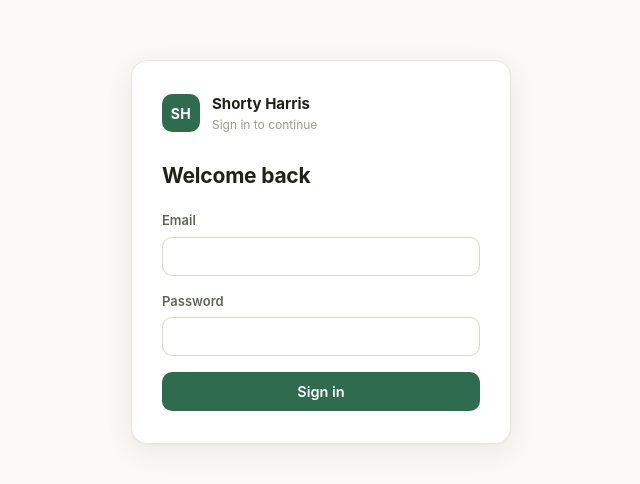
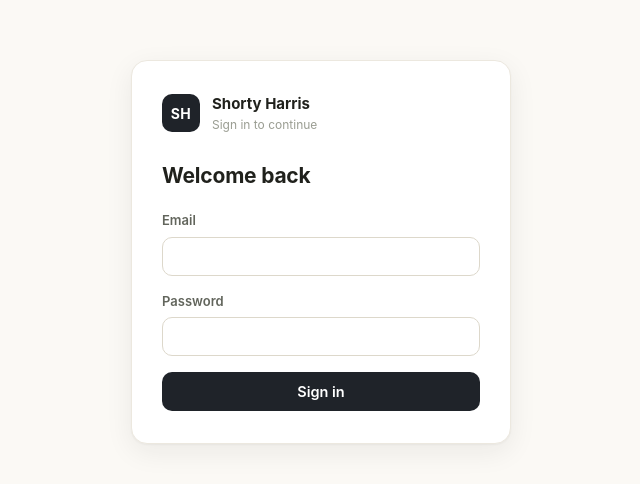
Before and after one commit to ShortyHarris/shorty-harris, a React (Vite) app in the folder app/: page /login in a window 1280 px wide. Shown: the part 148-632 px from the top of the page, without its empty margins (319-959 px from the left). Built offline with nearby package versions, Linux system fonts and the light colour scheme; no server answers.

Commit message:
Changes
Co-authored-by: ShortyHarris <203847011+ShortyHarris@users.noreply.github.com>

```diff
--- a/app/src/styles/theme-client.css
+++ b/app/src/styles/theme-client.css
@@ -8,8 +8,8 @@
   --line: #ece8df;
   --line-strong: #ddd8cb;
 
-  --leaf: #2f6b4f;
-  --leaf-tint: #e6f1ea;
+  --leaf: #1f2329;
+  --leaf-tint: #ece8df;
   --amber: #b9831f;
   --amber-tint: #f8efdb;
   --clay: #a8533a;
```
